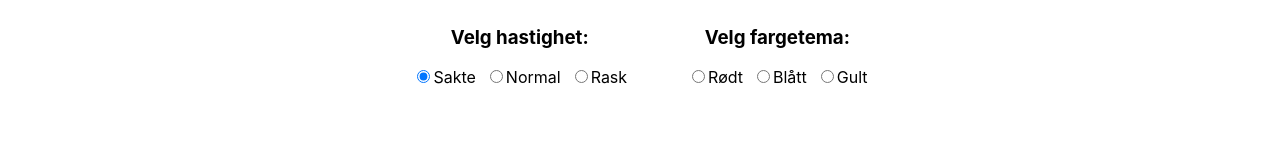
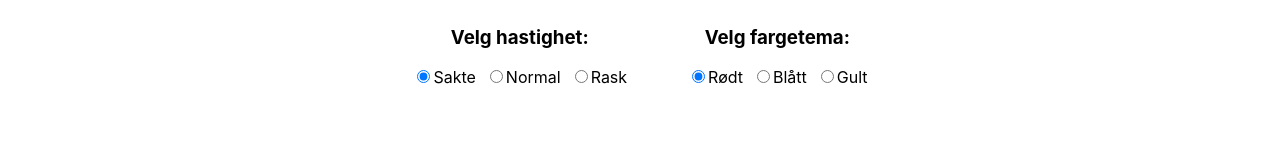
Before and after one commit to WilliamHLe/robot-party, a React (Create React App) app: page / in a window 1280 px wide. Shown: the part 308-468 px from the top of the page. Built offline with nearby package versions, Linux system fonts and the light colour scheme; no server answers.

Commit message:
#7 Added use of Context for passing state to nested child components

```diff
--- a/src/App.tsx
+++ b/src/App.tsx
@@ -26,17 +26,15 @@ function App() {
     }
     */
 
-    let name = getJson("storedName");
 
     return (
       <div>
           <Head/>
 
-          <PresentName />
-
-          <div className="radios">
-              <Radio/>
-          </div>
+              <PresentName />
+              <div>
+                  <Radio/>
+              </div>
 
           {/*
           <div>
--- a/src/components/canvas/Canvas1.tsx
+++ b/src/components/canvas/Canvas1.tsx
@@ -1,20 +1,26 @@
-import React, { useRef, useEffect} from 'react'
+import React, {useRef, useEffect, useContext} from 'react'
+import RadioContext from "../context/RadioContext";
 
+// GAMMEL METODE MED PROPS //
+/*
 interface CanvasProps {
     speedValue: number;
     colorValue: string;
 }
+*/
 
-const Canvas1 = ({speedValue, colorValue}: CanvasProps, props: JSX.IntrinsicAttributes & React.ClassAttributes<HTMLCanvasElement> & React.CanvasHTMLAttributes<HTMLCanvasElement>) => {
+//const Canvas1 = ({speedValue, colorValue}: CanvasProps, props: JSX.IntrinsicAttributes & React.ClassAttributes<HTMLCanvasElement> & React.CanvasHTMLAttributes<HTMLCanvasElement>) => {
+/////////////////////////////
+
+const Canvas1 = (props: JSX.IntrinsicAttributes & React.ClassAttributes<HTMLCanvasElement> & React.CanvasHTMLAttributes<HTMLCanvasElement>) => {
 
     const canvasRef = useRef(null)
+    const {speed, color} = useContext(RadioContext);
 
     let j = 1;
     let forward = true;
-    //speedValue oppdateres til riktig verdi, men vises ikke i bildet?
-    //problem med render?
-    let speed = speedValue;
     //let utstilling = "bop";
+
     let dance = [
         //Head
         { x: 320, y: 175, w: 105, h: 125, rotate: 0 },
--- a/src/components/canvas/Canvas2.tsx
+++ b/src/components/canvas/Canvas2.tsx
@@ -1,18 +1,16 @@
-import React, { useRef, useEffect } from 'react'
+import React, {useRef, useEffect, useContext} from 'react'
+import RadioContext from "../context/RadioContext";
 
-interface CanvasProps {
-    speedValue: number;
-    colorValue: string;
-}
 
-const Canvas2 = ({speedValue, colorValue}: CanvasProps, props: JSX.IntrinsicAttributes & React.ClassAttributes<HTMLCanvasElement> & React.CanvasHTMLAttributes<HTMLCanvasElement>) => {
+const Canvas2 = (props: JSX.IntrinsicAttributes & React.ClassAttributes<HTMLCanvasElement> & React.CanvasHTMLAttributes<HTMLCanvasElement>) => {
 
     const canvasRef = useRef(null)
+    const {speed, color} = useContext(RadioContext);
 
     let j = 1;
     let forward = true;
-    let speed = speedValue;
     let utstilling = "bop";
+
     let bop: any = [
         //Head
         { x1: 375, x2: 450, x3: 300, y1: 275, y2: 150 },
--- a/src/components/canvas/Canvas3.tsx
+++ b/src/components/canvas/Canvas3.tsx
@@ -1,18 +1,16 @@
-import React, { useRef, useEffect } from 'react'
+import React, {useRef, useEffect, useContext} from 'react'
+import RadioContext from "../context/RadioContext";
 
-interface CanvasProps {
-    speedValue: number;
-    colorValue: string;
-}
 
-const Canvas3 = ({speedValue, colorValue}: CanvasProps, props: JSX.IntrinsicAttributes & React.ClassAttributes<HTMLCanvasElement> & React.CanvasHTMLAttributes<HTMLCanvasElement>) => {
+const Canvas3 = (props: JSX.IntrinsicAttributes & React.ClassAttributes<HTMLCanvasElement> & React.CanvasHTMLAttributes<HTMLCanvasElement>) => {
 
     const canvasRef = useRef(null)
+    const {speed, color} = useContext(RadioContext);
 
     let j = 1;
     let forward = true;
-    let speed = speedValue;
-    let utstilling = "bop";
+    //let utstilling = "bop";
+
     let circles: any = [
         {x:375,y:275,r:150,sA:0.75*Math.PI,eA:0.25*Math.PI,color:"rgb(255,0,0)"},
         {x:375,y:450,r:200,sA:0,eA:2*Math.PI,color:"rgb(0,255,0)"},
--- a/src/components/carousel/SlideOne.tsx
+++ b/src/components/carousel/SlideOne.tsx
@@ -2,15 +2,21 @@ import React from "react";
 import Canvas1 from "../canvas/Canvas1";
 import DisplayPoetry from "../DisplayPoetry";
 
-/*Her endrer vi hver slide til å inneholde bilde/tekst/lyd vi ønsker, dette er en helt egen komponent*/
-/*Har lagt til header, paragraph og et bilde som placeholder inntil videre*/
-
+// GAMMEL METODE MED PROPS //
+/*
 interface SlideProps {
     speedValue: number;
     colorValue: string;
 }
+*/
 
-const SlideOne = ({speedValue, colorValue}: SlideProps) => {
+//const SlideOne = ({speedValue, colorValue}: SlideProps) => {
+
+/////////////////////////////
+
+
+const SlideOne = () => {
+
     const url = "https://poetrydb.org/author,title/Emily%20Dickinson;We%20should%20not%20mind%20so%20small%20a%20flower"
     return (
         <div>
@@ -20,7 +26,7 @@ const SlideOne = ({speedValue, colorValue}: SlideProps) => {
             <p>
                 Første bilde av en dansende robot.
             </p>
-            <Canvas1 speedValue={speedValue} colorValue={colorValue} />
+            <Canvas1/>
             <DisplayPoetry url={url} />
         </div>
     )
--- a/src/components/carousel/SlideThree.tsx
+++ b/src/components/carousel/SlideThree.tsx
@@ -1,17 +1,10 @@
 import React from "react";
 import Canvas3 from "../canvas/Canvas3";
-import Canvas1 from "../canvas/Canvas1";
 import DisplayPoetry from "../DisplayPoetry";
-import Canvas2 from "../canvas/Canvas2";
 
-/*Her endrer vi hver slide til å inneholde bilde/tekst/lyd vi ønsker, dette er en helt egen komponent*/
-/*Har lagt til header, paragraph og et bilde som placeholder inntil videre*/
-interface SlideProps {
-    speedValue: number;
-    colorValue: string;
-}
 
-const SlideThree = ({speedValue, colorValue}: SlideProps) => {
+const SlideThree = () => {
+
     const url = "https://poetrydb.org/author,title/Emily%20Dickinson;Success%20is%20counted%20sweetest"
     return (
         <div>
@@ -21,7 +14,7 @@ const SlideThree = ({speedValue, colorValue}: SlideProps) => {
             <p>
                 Første bilde av en dansende robot.
             </p>
-            <Canvas3 speedValue={speedValue} colorValue={colorValue}/>
+            <Canvas3/>
             <DisplayPoetry url={url} />
         </div>
     )
--- a/src/components/carousel/SlideTwo.tsx
+++ b/src/components/carousel/SlideTwo.tsx
@@ -1,16 +1,9 @@
 import React from "react";
 import Canvas2 from "../canvas/Canvas2";
-import Canvas1 from "../canvas/Canvas1";
 import DisplayPoetry from "../DisplayPoetry";
-/*Her endrer vi hver slide til å inneholde bilde/tekst/lyd vi ønsker, dette er en helt egen komponent*/
-/*Har lagt til header, paragraph og et bilde som placeholder inntil videre*/
 
-interface SlideProps {
-    speedValue: number;
-    colorValue: string;
-}
+const SlideTwo = () => {
 
-const SlideTwo = ({speedValue, colorValue}: SlideProps) => {
     const url = "https://poetrydb.org/author,title/Emily%20Dickinson;Could%20Hope%20inspect%20her%20Basis"
     return (
         <div>
@@ -20,7 +13,7 @@ const SlideTwo = ({speedValue, colorValue}: SlideProps) => {
             <p>
                 Første bilde av en dansende robot.
             </p>
-            <Canvas2 speedValue={speedValue} colorValue={colorValue}/>
+            <Canvas2/>
             <DisplayPoetry url={url} />
         </div>
     )
--- /dev/null
+++ b/src/components/context/RadioContext.tsx
@@ -0,0 +1,8 @@
+import {createContext} from "react"
+
+const RadioContext = createContext({
+    speed: 60,
+    color: "#FF0000"
+})
+
+export default RadioContext;
--- a/src/components/radio/Radio.tsx
+++ b/src/components/radio/Radio.tsx
@@ -5,10 +5,11 @@ import Carousel from "../carousel/Carousel";
 import SlideOne from "../carousel/SlideOne";
 import SlideTwo from "../carousel/SlideTwo";
 import SlideThree from "../carousel/SlideThree";
+import RadioContext from "../context/RadioContext";
 
 // To radiokomponenter
+// En for hastighet (tall)
 // En for farger (RGB-verdier)
-// En for hastighet (tall)
 
 
 const Radio: React.FC = () => {
@@ -46,27 +47,34 @@ const Radio: React.FC = () => {
                     <div>
 
                         <label>
-                            <input type="radio" value="Red" name="Rødt" checked={color === "RED"} onChange={() => setColor("RED")}/>
+                            <input type="radio" value="#FF0000" name="Rødt" checked={color === "#FF0000"} onChange={() => setColor("#FF0000")}/>
                             Rødt&nbsp;&nbsp;
                         </label>
                         <label>
-                            <input type="radio" value="Blue" name="Blått" checked={color === "BLUE"} onChange={() => setColor("BLUE")}/>
+                            <input type="radio" value="#0000FF" name="Blått" checked={color === "#0000FF"} onChange={() => setColor("#0000FF")}/>
                             Blått&nbsp;&nbsp;
                         </label>
                         <label>
-                            <input type="radio" value="Green" name="Grønt" checked={color === "GREEN"} onChange={() => setColor("GREEN")}/>
+                            <input type="radio" value="#00FF00" name="Grønt" checked={color === "#00FF00"} onChange={() => setColor("#00FF00")}/>
                             Gult
                         </label>
                     </div>
                 </div>
             </div>
+            <RadioContext.Provider value={{speed, color}}>
                 <div>
                     <Carousel>
+                        {/* GAMMEL METODE MED PROPS, TAR VARE PÅ INNTIL VIDERE
                         <SlideOne speedValue={speed} colorValue={color}/>
                         <SlideTwo speedValue={speed} colorValue={color}/>
                         <SlideThree speedValue={speed} colorValue={color}/>
+                        */}
+                        <SlideOne/>
+                        <SlideTwo/>
+                        <SlideThree/>
                     </Carousel>
                 </div>
+            </RadioContext.Provider>
         </div>
     );
 
```
Lines whose indentation alone changed are shown as unchanged.
